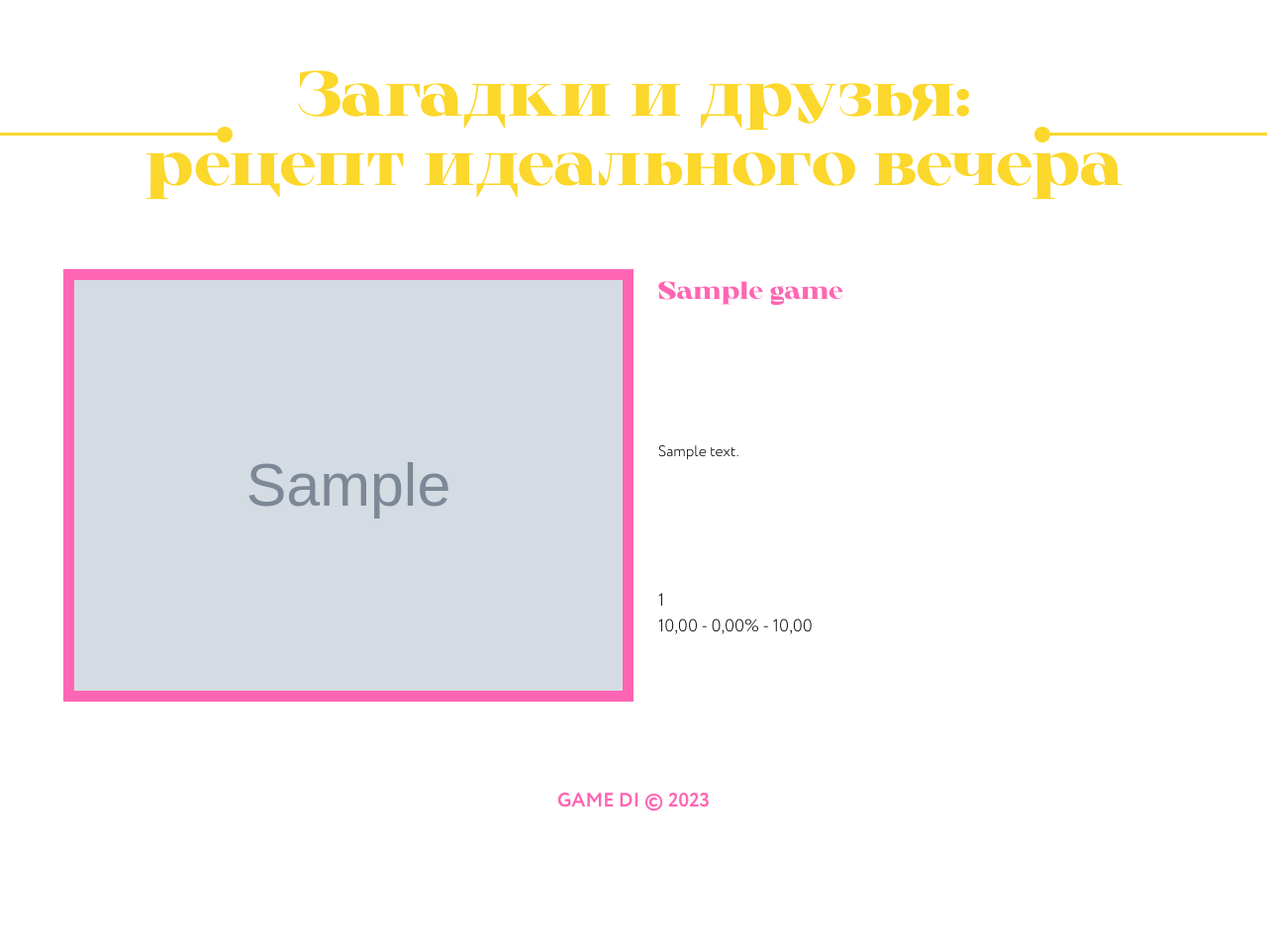
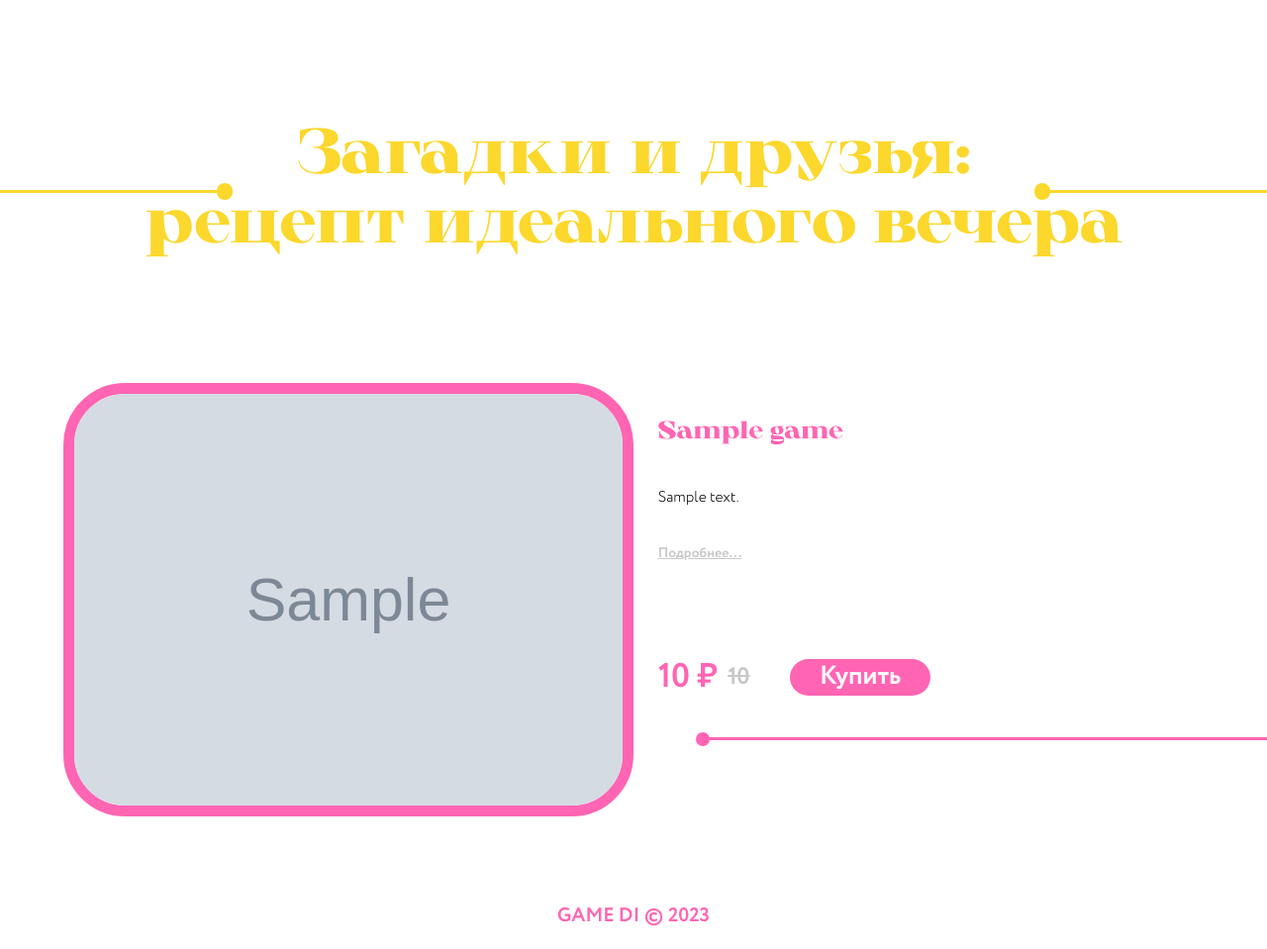
Before and after one commit to platsajacki/gamedi, a Django app: page / in a window 1280 px wide. Shown: the part 96-1055 px from the top of the page at 99% size. Before the commit the page ends 916 px from the top, so only its background shows below. Run offline with Django 4.2, Linux system fonts and the light colour scheme; tables that the repository leaves empty hold one stand-in row (values such as "Sample post"); grey boxes marked "Sample" are stand-in pictures.

Commit message:
Update Games model. Updata styles homepage. Update JS async func.

```diff
--- a/gamedi/games/admin.py
+++ b/gamedi/games/admin.py
@@ -76,7 +76,7 @@ class GameAdmin(admin.ModelAdmin):
             {
                 'fields': (
                     'genre', 'description',
-                    'min_players', 'max_players',
+                    'min_players', 'max_players', 'time',
                     'price', 'discount',
                 ),
             }
--- a/gamedi/games/models.py
+++ b/gamedi/games/models.py
@@ -1,6 +1,7 @@
 from typing import Any
 
 from django.core.exceptions import ValidationError
+from django.core.validators import MaxValueValidator
 from django.db import models
 
 from .managers import GameQuerySet, GameManager
@@ -54,19 +55,28 @@ class Game(NameString, Description, SlugModel,
     max_players = models.PositiveSmallIntegerField(
         verbose_name='Максимальное количество игроков'
     )
+    time = models.PositiveSmallIntegerField(
+        validators=[
+            MaxValueValidator(
+                limit_value=24,
+                message='Количество часов должно быть меньше или равно 24'
+            )
+        ],
+        verbose_name='Количество игровых часов'
+    )
     price = models.DecimalField(
         max_digits=7,
-        decimal_places=2,
+        decimal_places=0,
         verbose_name='Цена'
     )
     discount = models.DecimalField(
         max_digits=5,
-        decimal_places=2,
+        decimal_places=0,
         verbose_name='Скидка (%)'
     )
     final_price = models.DecimalField(
         max_digits=7,
-        decimal_places=2,
+        decimal_places=0,
         verbose_name='Окончательная цена',
         blank=True,
         null=True,
--- a/gamedi/static/css/styles.css
+++ b/gamedi/static/css/styles.css
@@ -168,8 +168,8 @@ main {
   text-align: center;
   justify-content: center;
   font-size: 5rem;
-  margin-top: 3rem;
-  margin-bottom: 4rem;
+  margin-top: 6.5rem;
+  margin-bottom: 7.5rem;
   padding-top: 1rem;
   overflow: hidden;
   white-space: nowrap;
@@ -203,8 +203,7 @@ main {
   margin-right: -100%;
 }
 
-
-.circle {
+.slogan .circle {
   height: 1rem;
   width: 1rem;
   background-color: #FCD72C;
@@ -227,17 +226,26 @@ main {
   padding-bottom: 4rem;
 }
 
-.content .game img {
+.content .game img.main {
   box-sizing: border-box;
   width: 100%;
   border: 0.7rem solid #FF65B3;
   flex-shrink: 1;
+  transition: border-radius 0.45s;
+}
+
+.content .game img.avatar {
+  display: inline;
+  width: 1em;
+  height: 0.85em;
+  margin-left: -0.25em;
+  margin-bottom: -0.05em;
 }
 
 .content .game .description {
   display: grid;
   font-size: calc(12px + 13 * (100vw - 320px) / 2240);
-  grid-template-rows: 10% 65% 25%;
+  grid-template-rows: 15% auto;
   box-sizing: border-box;
   text-align: left;
   padding-top: 2%;
@@ -252,11 +260,12 @@ main {
   padding-bottom: 1%;
 }
 
-
 .content .game-name {
+  display: flex;
   font-family: 'Macherie', sans-serif;
   font-size: 1.4em;
   margin-bottom: 2%;
+  align-items: end
 }
 
 .content .game-name a {
@@ -265,6 +274,70 @@ main {
   color: #FF65B3;
   align-items: end;
 }
+
+.content .game a.detailed {
+  font-family: 'Circe Bold', sans-serif;
+  font-size: 0.8em;
+  color: #C8C8C8;
+  width: 6em;
+  height: 1.4em;
+}
+
+.content .game .price {
+  font-family: 'Circe Bold', sans-serif;
+  font-size: 1.5em;
+  display: grid;
+  max-width: 50%;
+  grid-template-columns: repeat(3, 1fr);
+  align-items: center;
+}
+
+.content .game .price .final {
+  display: flex;
+  font-size: 1.3em;
+  color: #FF65B3;
+  margin-right: 0.3em;
+}
+
+.content .game .price .main {
+  color: #C8C8C8;
+  text-decoration: line-through;
+  font-size: 0.9em;
+  margin-right: 1em;
+}
+
+a.buy {
+  text-decoration: none;
+  color: #fff;
+  width: 5.4em;
+  height: 1.4em;
+  background-color: #FF65B3;
+  border-radius: 2em;
+  text-align: center;
+  line-height: 1.4em;
+}
+
+.line-circle {
+  display: flex;
+  margin-left: 7%;
+}
+
+.line-circle .circle {
+  height: 0.8em;
+  width: 0.8em;
+  margin-right: -0.1em;
+  background-color: #FF65B3;
+  border-radius: 50%;
+}
+
+.line-circle .line {
+  height: 0.2em;
+  width: 112%;
+  margin-top: 0.30em;
+  background-color: #FF65B3;
+  margin-right: -13%;
+}
+
 
 /* Медиа-запрос для адаптивного дизайна и отображения/скрытия бургер-меню */
 @media (max-width: 2560px) {
--- a/gamedi/static/js/games/games_list.js
+++ b/gamedi/static/js/games/games_list.js
@@ -1,17 +1,17 @@
 import { getMaxWordsInElement, setBorderRadiusBasedOnHeight } from "../main.js"
 
-const actions = ['DOMContentLoaded', 'resize']
+const actions = ['resize', 'load']
 const maxWordsInGame = 60
 
 /** Активирует все прослушки 'games_list'. */
 async function wiretapping () {
-  getMaxWordsInElement('text-description', maxWordsInGame)
   for (const action of actions) {
       window.addEventListener(action,
-        () => setBorderRadiusBasedOnHeight('.game img')
+        async () => await setBorderRadiusBasedOnHeight('.game img.main', 0.15)
       )
   }
 }
 
 
+await getMaxWordsInElement('text-description', maxWordsInGame)
 wiretapping()
--- a/gamedi/static/js/includes/header.js
+++ b/gamedi/static/js/includes/header.js
@@ -33,11 +33,11 @@ async function getBurgerLinks(elem, burgerLinks) {
 
 /** Включает прослушку для открытия и закрытия меню. */
 async function rollBurgerMenu(burger, cross, burgerLinks) {
-  burger.addEventListener('click', function (event) {
-    getBurgerLinks(burger, burgerLinks)
+  burger.addEventListener('click', async function (event) {
+    await getBurgerLinks(burger, burgerLinks)
   })
-  cross.addEventListener('click', function (event) {
-    getBurgerLinks(cross, burgerLinks)
+  cross.addEventListener('click', async function (event) {
+    await getBurgerLinks(cross, burgerLinks)
   })
 }
 
--- a/gamedi/static/js/main.js
+++ b/gamedi/static/js/main.js
@@ -17,7 +17,7 @@ async function containsPunctuation(str) {
 }
 
 
-/** Устанавливает количество символов в элементе. */
+/** Устанавливает количество слов в элементе. */
 export async function getMaxWordsInElement(className, maxWords) {
   const elements = document.getElementsByClassName(className)
   for (const element of elements) {
@@ -37,10 +37,10 @@ export async function getMaxWordsInElement(className, maxWords) {
 }
 
 
-/** Устанавливает 'border-radius' в зависимостиот высоты объекта. */
-export async function setBorderRadiusBasedOnHeight(className) {
+/** Устанавливает 'border-radius' в зависимости от coef высоты объекта. */
+export async function setBorderRadiusBasedOnHeight(className, coef) {
   const elements = document.querySelectorAll(className)
   elements.forEach(element => {
-    element.style.borderRadius = element.height * 0.15 + 'px'
+    element.style.borderRadius = element.height * coef + 'px'
   })
 }
--- a/gamedi/templates/games/game_list.html
+++ b/gamedi/templates/games/game_list.html
@@ -18,7 +18,7 @@
   <div class="content">
     {% for game in game_list %}
       <div class="game">
-        <img src="{{ game.cover.url }}">
+        <img class="main" src="{{ game.cover.url }}">
         <div class="description">
           <div class="game-name">
             <a href="{% url 'games:detail' game.slug %}">
@@ -28,13 +28,20 @@
           <div id="text-description" class="text-description">
             {{ game.description }}
           </div>
-          <div class="param-description">
-            {% if game.min_players ==  game.max_players %}
-              {{ game.max_players }}
-            {% else %}
-              {{ game.min_players }}-{{ game.max_players }}
-            {% endif %}<br>
-            {{ game.price }} - {{ game.discount }}% - {{ game.final_price }}<br>
+          <a class="detailed" href="{% url 'games:detail' game.slug %}">
+            Подробнее...
+          </a>
+          <div class="price">
+            <div class="final">
+              {{ game.final_price }}&nbsp;<b>₽</b>
+            </div>
+            <div class="main">
+              {{ game.price }}
+            </div>
+            <a class="buy" href="#">Купить</a>
+          </div>
+          <div class="line-circle">
+            <div class="circle"></div><div class="line"></div>
           </div>
         </div>
       </div>
```
Also changed, not shown: other parts of gamedi/static/css/styles.css (+40 -0 lines), gamedi/templates/games/game_detail.html (+23 -17 lines), gamedi/games/migrations/0002_rename_gener_genre.py (deleted), gamedi/games/migrations/0002_rename_gener_genre_squashed_0006_alter_game_time.py (added), gamedi/games/migrations/0003_rename_discription_game_description_and_more.py (deleted).
